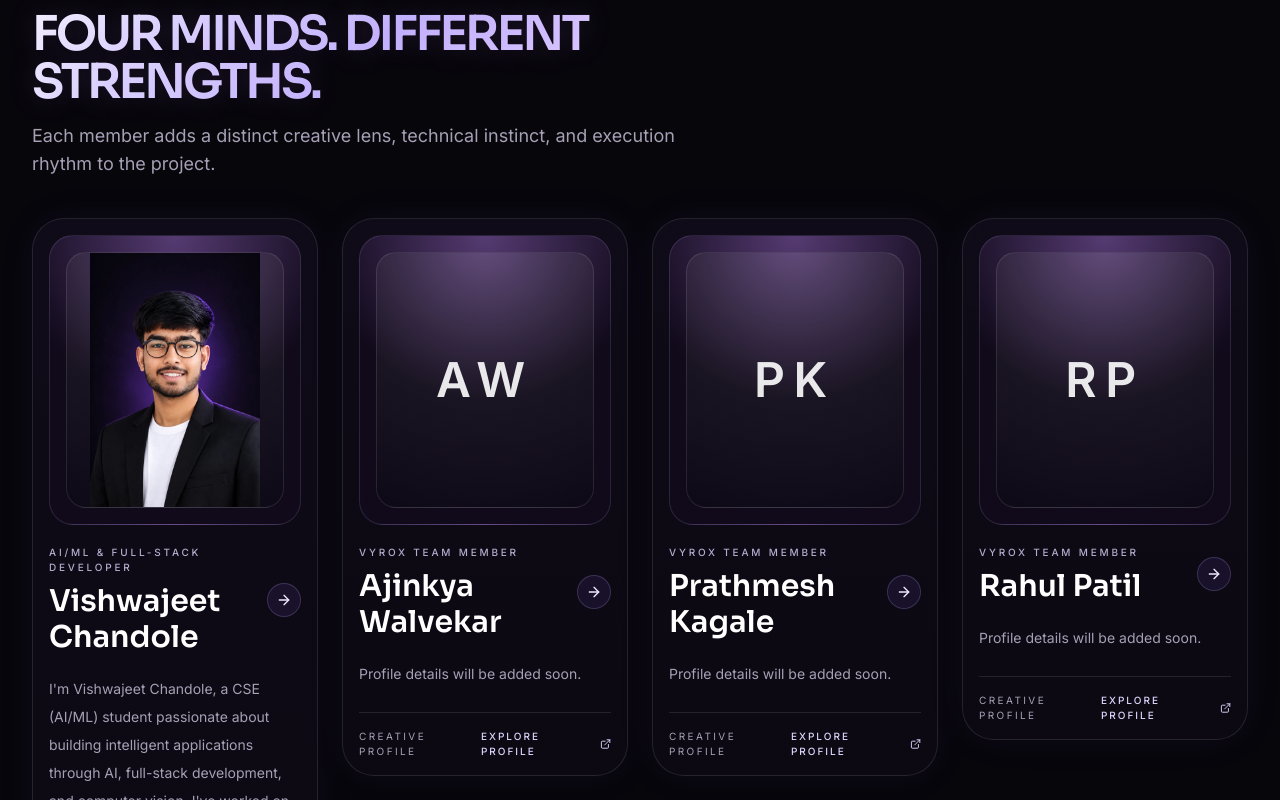
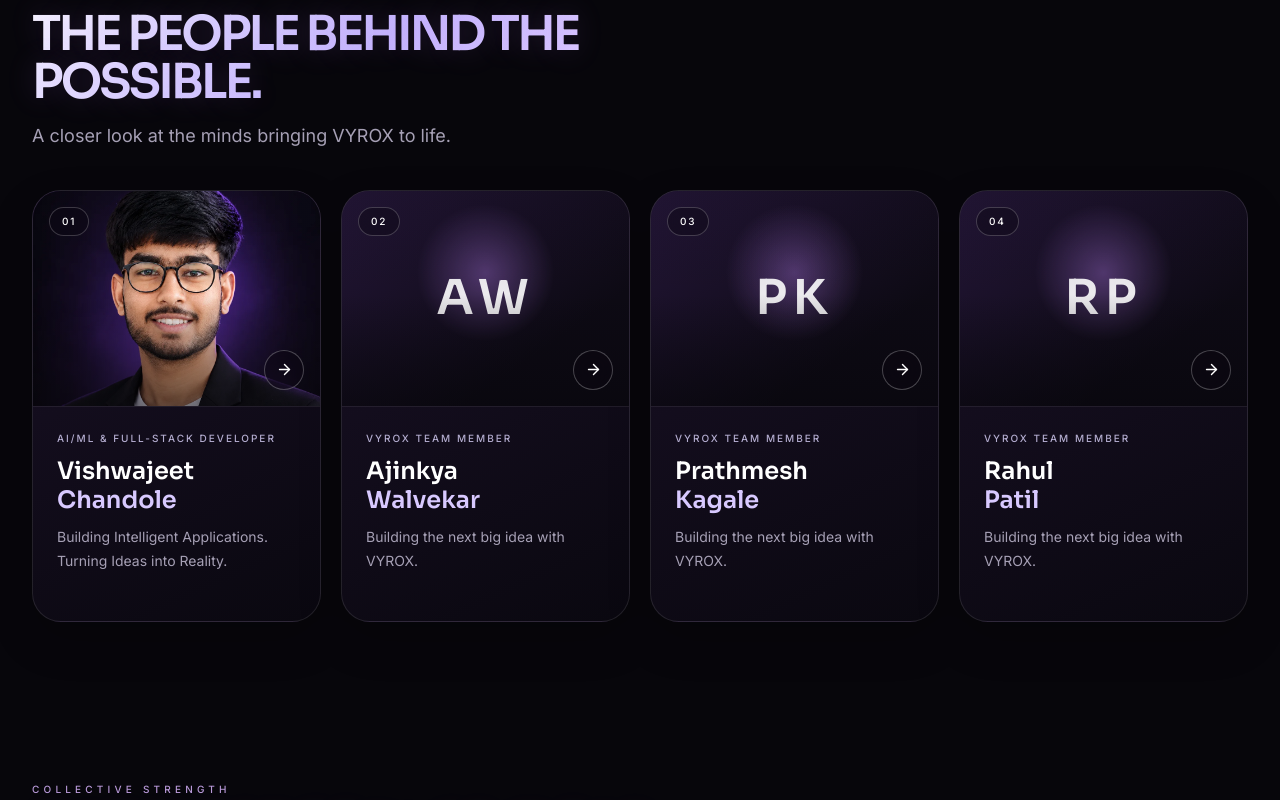
Before and after one commit to vishwajeetchandole/vyrox-portfolio, a React (Vite) app: page / in a window 1280 px wide. Shown: the part 980-1780 px from the top of the page. Built offline with nearby package versions, Linux system fonts and the light colour scheme.

Commit message:
Refresh team profiles and remove hero names
Update the team profile presentation and keep names out of the hero mini-card row.

Co-authored-by: Copilot <223556219+Copilot@users.noreply.github.com>

```diff
--- a/src/App.jsx
+++ b/src/App.jsx
@@ -6,7 +6,6 @@ import {
   BrainCircuit,
   ChevronLeft,
   ChevronRight,
-  ExternalLink,
   Globe,
   Mail,
   Layers3,
@@ -62,9 +61,6 @@ function Header({ theme, onToggleTheme }) {
               {item.label}
             </a>
           ))}
-          <Link to="/admin" className="nav-link text-[10px] font-medium uppercase tracking-[0.3em] text-violet-200 transition hover:text-white">
-            Admin
-          </Link>
           <ThemeToggle theme={theme} onToggle={onToggleTheme} />
         </nav>
 
@@ -94,9 +90,6 @@ function Header({ theme, onToggleTheme }) {
                 {item.label}
               </a>
             ))}
-            <Link to="/admin" className="text-[10px] font-medium uppercase tracking-[0.3em] text-violet-200" onClick={() => setMobileOpen(false)}>
-              Admin
-            </Link>
             <Link to="/" className="text-[10px] font-medium uppercase tracking-[0.3em] text-white" onClick={() => setMobileOpen(false)}>
               HOME
             </Link>
@@ -285,7 +278,6 @@ function HomePage({ teamMembers, theme, onToggleTheme }) {
                           member.initials
                         )}
                       </div>
-                      <p className="break-words text-[9px] uppercase tracking-[0.15em] text-violet-100 md:text-[9px] md:tracking-[0.2em]">{member.name}</p>
                     </motion.div>
                   ))}
                 </div>
@@ -311,65 +303,60 @@ function HomePage({ teamMembers, theme, onToggleTheme }) {
         <section id="team" className="mx-auto max-w-7xl px-4 py-10 sm:px-6 lg:px-8 lg:py-20">
           <SectionHeading
             eyebrow="Meet the team"
-            title="FOUR MINDS. DIFFERENT STRENGTHS."
-            description="Each member adds a distinct creative lens, technical instinct, and execution rhythm to the project."
+            title="THE PEOPLE BEHIND THE POSSIBLE."
+            description="A closer look at the minds bringing VYROX to life."
           />
 
-          <div className="grid gap-6 grid-cols-1 md:grid-cols-4">
-            {teamMembers.map((member, index) => (
+          <div className="grid grid-cols-1 gap-5 sm:grid-cols-2 xl:grid-cols-4">
+            {teamMembers.map((member, index) => {
+              const [firstName, ...lastNameParts] = member.name.trim().split(/\s+/)
+
+              return (
                 <Link
                   key={member.slug}
                   to={`/team/${member.slug}`}
-                className="group block rounded-[2rem] focus-visible:outline focus-visible:outline-2 focus-visible:outline-offset-4 focus-visible:outline-violet-300"
+                  className="team-profile-link group block rounded-[1.8rem] focus-visible:outline focus-visible:outline-2 focus-visible:outline-offset-4 focus-visible:outline-violet-300"
                 >
                   <motion.article
                     initial={{ opacity: 0, y: 28 }}
                     whileInView={{ opacity: 1, y: 0 }}
                     viewport={{ once: true, amount: 0.2 }}
-                  transition={{ duration: 0.5, delay: index * 0.08 }}
-                  whileHover={{ y: -8, scale: 1.01 }}
-                  className="member-card rounded-[2rem] border border-white/10 bg-[#100B18]/80 p-4 shadow-[0_0_40px_rgba(139,92,246,0.06)]"
+                    transition={{ duration: 0.5, delay: index * 0.07 }}
+                    whileHover={{ y: -7 }}
+                    className="team-profile-card member-card overflow-hidden rounded-[1.8rem] border border-white/10"
                   >
-                  <div className="overflow-hidden rounded-[1.5rem] border border-violet-300/15 bg-[radial-gradient(circle_at_top,_rgba(192,132,252,0.4),_rgba(17,10,27,0.9)_52%)] p-4">
-                    <div className="flex h-64 items-center justify-center overflow-hidden rounded-[1.25rem] border border-white/10 bg-[radial-gradient(circle_at_top,_rgba(255,255,255,0.1),_rgba(7,6,11,0.2))] text-5xl font-semibold tracking-[0.18em] text-white/90">
+                    <div className="team-profile-card__portrait relative aspect-[4/3] overflow-hidden">
                       {member.image ? (
-                        <img src={member.image} alt={`Photo of ${member.name}`} className="h-full w-full object-contain" />
+                        <img src={member.image} alt={`Photo of ${member.name}`} className="h-full w-full object-cover" />
                       ) : (
-                        member.initials
+                        <div className="team-profile-card__fallback flex h-full w-full items-center justify-center font-display text-5xl font-semibold tracking-[0.12em] text-white/90" aria-label={`No profile photo available for ${member.name}`}>
+                          {member.initials}
+                        </div>
                       )}
-                    </div>
-                  </div>
-
-                  <div className="mt-5 flex items-center justify-between gap-3">
-                    <div>
-                      <p className="text-[10px] font-medium uppercase tracking-[0.28em] text-violet-200/80">{member.role}</p>
-                      <h3 className="mt-2 font-display text-3xl font-semibold text-white">{member.name}</h3>
-                    </div>
-                    <span className="rounded-full border border-violet-300/20 bg-violet-500/10 p-2 text-violet-100">
-                      <ArrowRight size={16} />
+                      <span className="team-profile-card__index absolute left-4 top-4 rounded-full border border-white/20 px-3 py-1.5 text-[10px] font-medium tracking-[0.18em] text-white">
+                        {String(index + 1).padStart(2, '0')}
+                      </span>
+                      <span className="team-profile-card__arrow absolute bottom-4 right-4 inline-flex h-10 w-10 items-center justify-center rounded-full border border-white/25 text-white transition-transform duration-300 group-hover:rotate-45">
+                        <ArrowRight size={17} aria-hidden="true" />
                       </span>
                     </div>
 
-                  <p className="mt-5 text-sm leading-7 text-[#A6A0B5]">{member.aboutMe}</p>
-
-                  <ul className="mt-5 space-y-2 text-sm text-[#D8D0EA]">
-                    {member.strengths.map((strength) => (
-                      <li key={strength} className="flex gap-2">
-                        <span className="mt-1 h-2 w-2 rounded-full bg-violet-300" />
-                        <span>{strength}</span>
-                      </li>
-                    ))}
-                  </ul>
-
-                  <div className="mt-6 flex justify-between border-t border-white/10 pt-4">
-                    <span className="text-[10px] uppercase tracking-[0.24em] text-[#A6A0B5]">Creative profile</span>
-                    <span className="inline-flex items-center gap-2 text-[10px] font-medium uppercase tracking-[0.2em] text-violet-200 transition group-hover:text-white">
-                      Explore profile <ExternalLink size={12} />
-                    </span>
+                    <div className="team-profile-card__details p-5 sm:p-6">
+                      <p className="team-profile-card__role text-[10px] font-medium uppercase tracking-[0.2em] text-violet-200/80">{member.role}</p>
+                      <h3 className="team-profile-card__name mt-3 font-display text-2xl font-semibold leading-[1.05] text-white">
+                        <span className="block">{firstName}</span>
+                        <span className="team-profile-card__surname mt-1 block">{lastNameParts.join(' ') || firstName}</span>
+                      </h3>
+                      <p className="team-profile-card__headline mt-3 text-sm leading-6 text-[#A6A0B5]">
+                        {member.title && member.title !== 'Profile details coming soon'
+                          ? member.title
+                          : 'Building the next big idea with VYROX.'}
+                      </p>
                     </div>
                   </motion.article>
                 </Link>
-            ))}
+              )
+            })}
           </div>
         </section>
 
--- a/src/index.css
+++ b/src/index.css
@@ -138,6 +138,82 @@ body {
 .tool-card:hover,
 .showcase-card:hover {
   box-shadow: 0 22px 50px rgba(88, 63, 130, 0.2);
+}
+
+.team-profile-card {
+  background: linear-gradient(155deg, rgba(26, 17, 39, 0.98), rgba(10, 8, 16, 0.98));
+  box-shadow: 0 18px 44px rgba(0, 0, 0, 0.2), inset 0 1px 0 rgba(255, 255, 255, 0.04);
+  transition: transform 0.3s ease, border-color 0.3s ease, box-shadow 0.3s ease;
+}
+
+.team-profile-link:hover .team-profile-card {
+  border-color: rgba(196, 181, 253, 0.32);
+  box-shadow: 0 26px 60px rgba(64, 35, 103, 0.3), inset 0 1px 0 rgba(255, 255, 255, 0.08);
+}
+
+.team-profile-card__portrait {
+  background:
+    radial-gradient(circle at 50% 24%, rgba(192, 132, 252, 0.3), transparent 42%),
+    linear-gradient(145deg, #201331, #0d0a14 72%);
+}
+
+.team-profile-card__portrait::after {
+  position: absolute;
+  inset: 0;
+  content: '';
+  background: linear-gradient(180deg, rgba(7, 6, 11, 0.12), transparent 48%, rgba(7, 6, 11, 0.55));
+  pointer-events: none;
+}
+
+.team-profile-card__portrait img {
+  object-position: center 35%;
+  transition: transform 0.6s cubic-bezier(0.2, 0.75, 0.25, 1);
+}
+
+.team-profile-link:hover .team-profile-card__portrait img {
+  transform: scale(1.06);
+}
+
+.team-profile-card__fallback {
+  background:
+    radial-gradient(circle at 50% 38%, rgba(192, 132, 252, 0.35), transparent 35%),
+    linear-gradient(145deg, #241638, #0d0a14 72%);
+}
+
+.team-profile-card__index {
+  z-index: 1;
+  background: rgba(12, 8, 19, 0.42);
+  backdrop-filter: blur(12px);
+}
+
+.team-profile-card__arrow {
+  z-index: 1;
+  background: rgba(12, 8, 19, 0.36);
+  backdrop-filter: blur(12px);
+}
+
+.team-profile-card__details {
+  border-top: 1px solid rgba(255, 255, 255, 0.07);
+}
+
+.team-profile-card__role {
+  min-height: 1rem;
+}
+
+.team-profile-card__name {
+  min-height: 3.25rem;
+}
+
+.team-profile-card__surname {
+  color: #d8c9ff;
+}
+
+.team-profile-card__headline {
+  display: -webkit-box;
+  min-height: 4.5rem;
+  overflow: hidden;
+  -webkit-box-orient: vertical;
+  -webkit-line-clamp: 3;
 }
 
 .member-mini {
```
Lines whose indentation alone changed are shown as unchanged.
